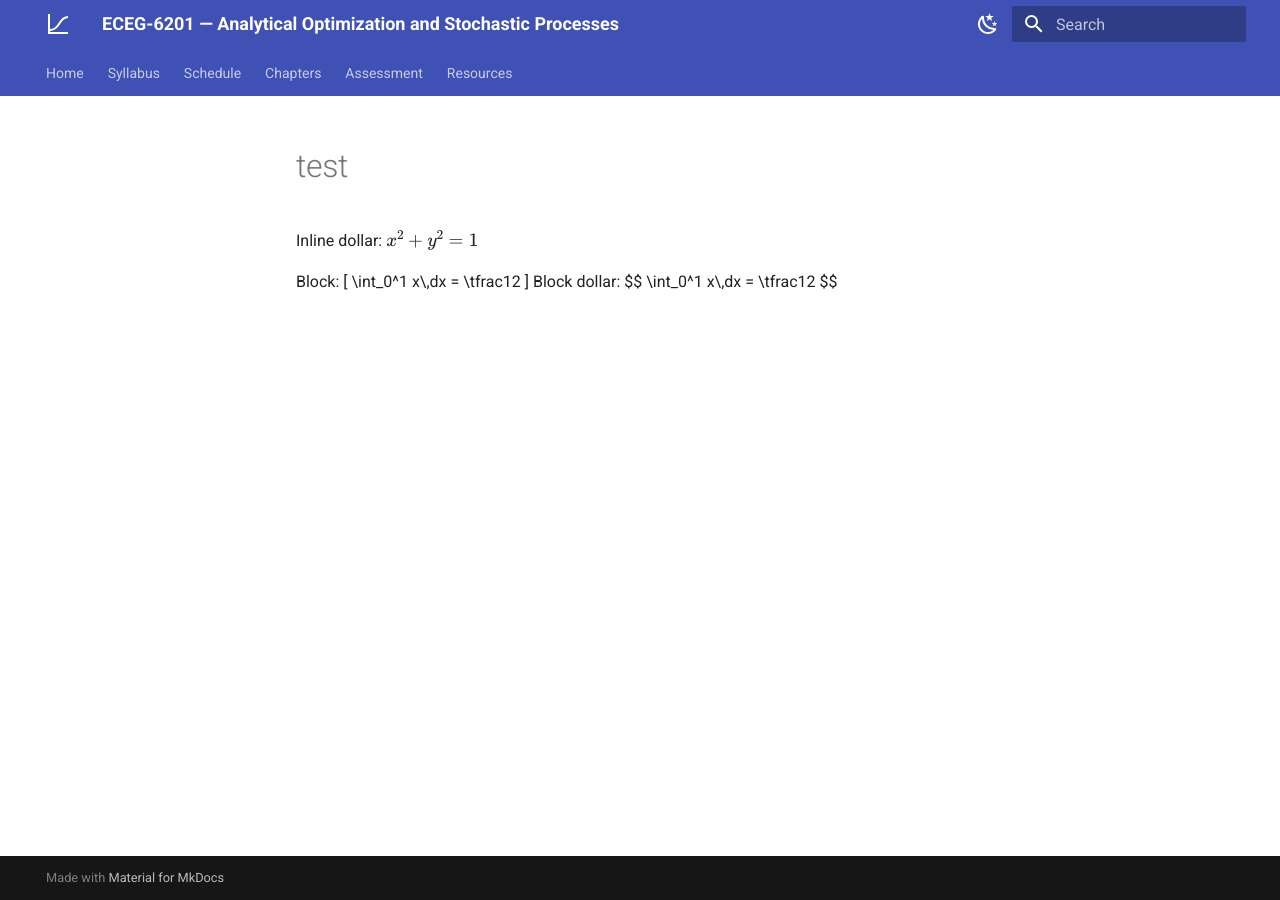
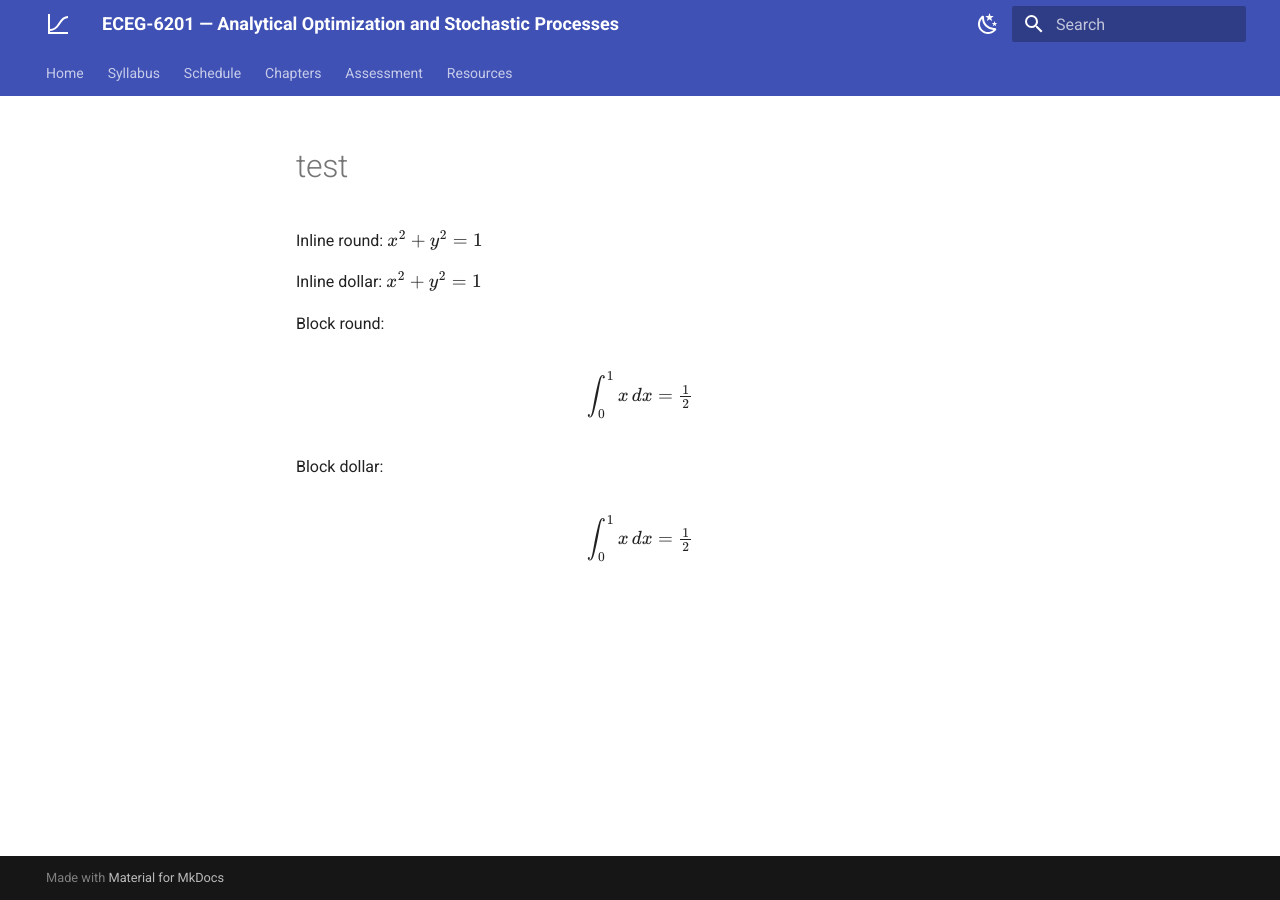
Before and after one commit to Tesfamichael-G/ECEG-6201-Analytical-optimization-and-Stochastic-Process, an MkDocs documentation site: the page built from docs/_test.md, in a window 1280 px wide. Built offline with MkDocs 1.6.1 and Material for MkDocs 9.7.7, drawn with Linux system fonts in a browser that asks for light colours.

Commit message:
Update _test.md

```diff
--- a/docs/_test.md
+++ b/docs/_test.md
@@ -1,11 +1,15 @@
-Inline: \( x^2 + y^2 = 1 \)
+Inline round: \( x^2 + y^2 = 1 \)
+
 Inline dollar: $x^2 + y^2 = 1$
 
-Block:
+Block round:
+
 \[
   \int_0^1 x\,dx = \tfrac12
 \]
+
 Block dollar:
+
 $$
   \int_0^1 x\,dx = \tfrac12
 $$
```
